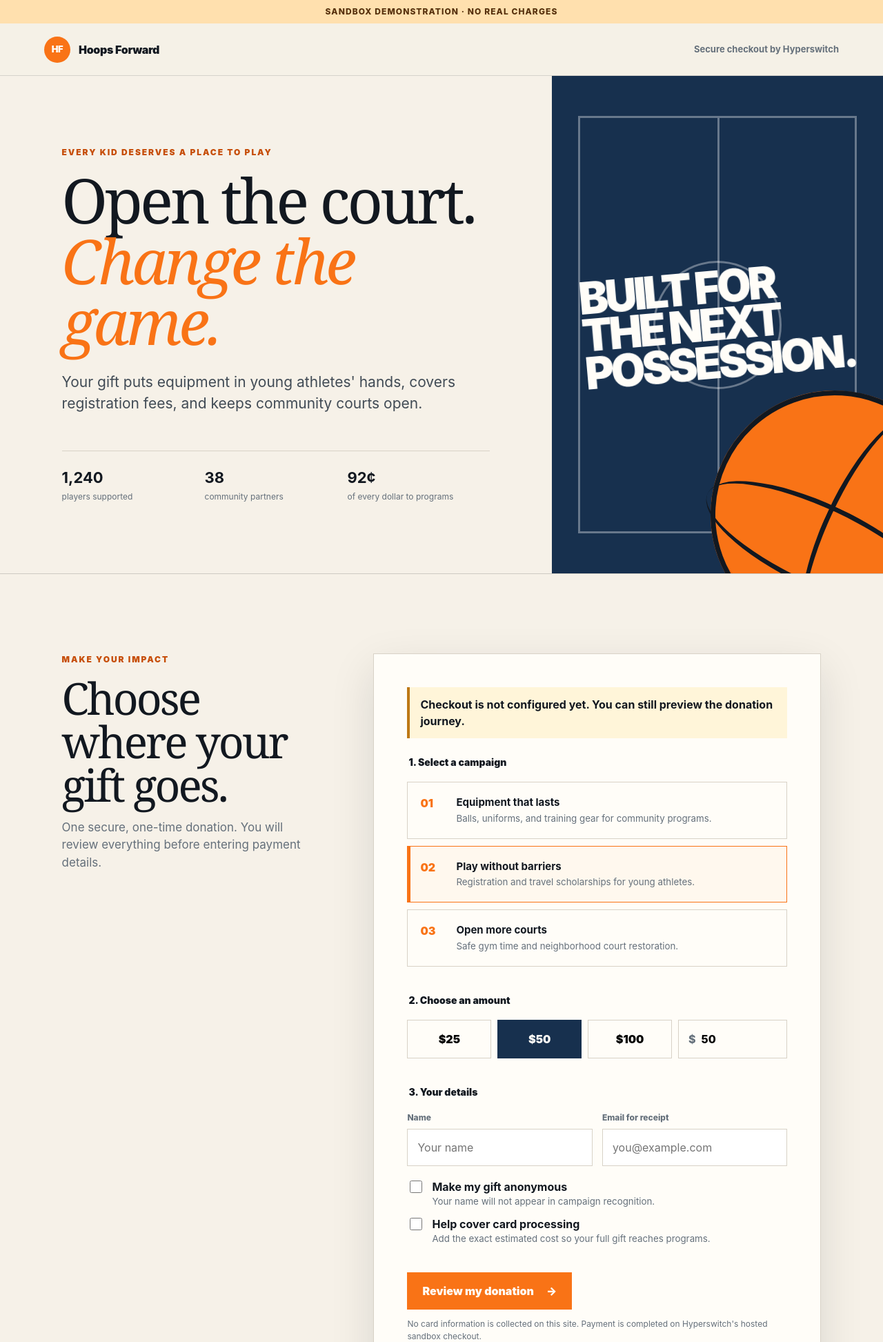
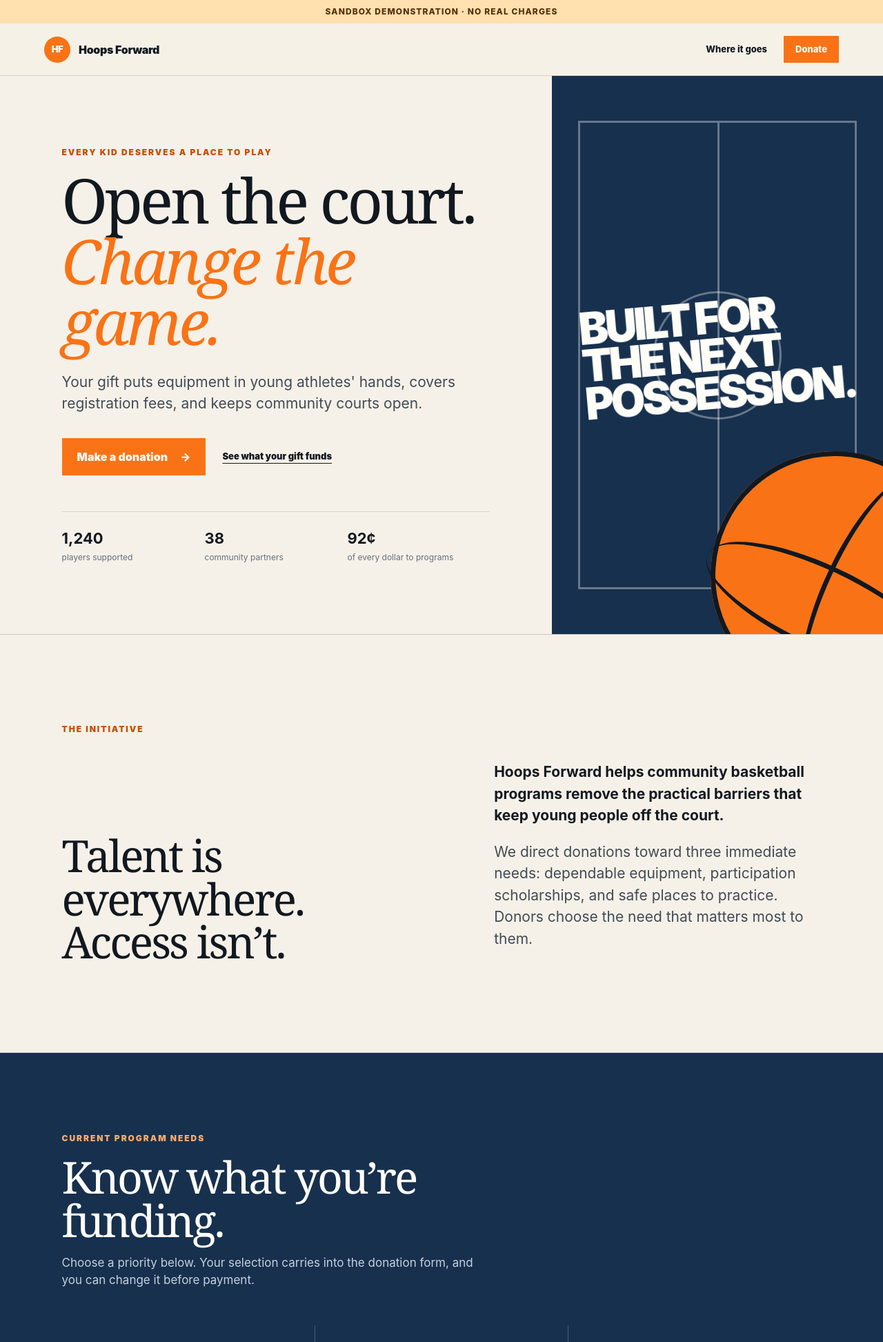
Before and after one commit to archisdhar8/juspay-hoops-forward, a FastAPI app: page / in a window 1280 px wide. Shown: the top 1945 px of the page at 69% size. Run offline with FastAPI, Linux system fonts and the light colour scheme.

Commit message:
Expand donation initiative homepage

```diff
--- a/models/donation.py
+++ b/models/donation.py
@@ -10,16 +10,22 @@ CAMPAIGNS = {
         "name": "Equipment that lasts",
         "short_name": "Equipment",
         "description": "Balls, uniforms, and training gear for community programs.",
+        "need": "$25 equips one player",
+        "impact": "Replace worn basketballs, provide reversible jerseys, and stock shared training gear.",
     },
     "scholarships": {
         "name": "Play without barriers",
         "short_name": "Scholarships",
         "description": "Registration and travel scholarships for young athletes.",
+        "need": "$75 funds a registration scholarship",
+        "impact": "Help families cover league fees and transportation so cost never decides who plays.",
     },
     "court-access": {
         "name": "Open more courts",
         "short_name": "Court access",
         "description": "Safe gym time and neighborhood court restoration.",
+        "need": "$150 opens a court for one session",
+        "impact": "Pay for supervised gym time, lighting, cleanup, and repairs in underserved neighborhoods.",
     },
 }
 
--- a/static/app.js
+++ b/static/app.js
@@ -1,5 +1,8 @@
 const amountInput = document.querySelector("#amount");
 const amountButtons = document.querySelectorAll("[data-amount]");
+const campaignLinks = document.querySelectorAll("[data-select-campaign]");
+const anonymousInput = document.querySelector("#anonymous");
+const donorNameInput = document.querySelector("#donor-name");
 
 if (amountInput && amountButtons.length) {
   amountButtons.forEach((button) => {
@@ -16,3 +19,24 @@ if (amountInput && amountButtons.length) {
     });
   });
 }
+
+campaignLinks.forEach((link) => {
+  link.addEventListener("click", () => {
+    const campaignInput = document.querySelector(
+      `input[name="campaign_id"][value="${link.dataset.selectCampaign}"]`
+    );
+    if (campaignInput) campaignInput.checked = true;
+  });
+});
+
+if (anonymousInput && donorNameInput) {
+  const syncDonorName = () => {
+    donorNameInput.required = !anonymousInput.checked;
+    donorNameInput.disabled = anonymousInput.checked;
+    donorNameInput.placeholder = anonymousInput.checked
+      ? "Hidden for anonymous gift"
+      : "Your full name";
+  };
+  anonymousInput.addEventListener("change", syncDonorName);
+  syncDonorName();
+}
--- a/static/styles.css
+++ b/static/styles.css
@@ -46,6 +46,10 @@ a { color: inherit; }
   background: rgba(246, 241, 232, .92);
 }
 .brand { display: flex; align-items: center; gap: 12px; text-decoration: none; font-weight: 900; letter-spacing: -.02em; }
+.header-actions { display: flex; align-items: center; gap: 24px; font-size: 13px; font-weight: 800; }
+.header-actions a { text-decoration: none; }
+.header-actions > a:first-child:hover { color: var(--orange-dark); }
+.header-donate { padding: 10px 17px; color: var(--white); background: var(--orange); }
 .brand-mark, .receipt-icon {
   width: 38px;
   height: 38px;
@@ -76,6 +80,8 @@ h1 { font-size: clamp(48px, 7vw, 92px); }
 h1 em { color: var(--orange); font-weight: 500; }
 h2 { font-size: clamp(38px, 5vw, 64px); }
 .hero-lede, .page-lede { max-width: 660px; margin: 28px 0 0; color: #414b55; font-size: clamp(17px, 2vw, 21px); }
+.hero-actions { margin-top: 34px; display: flex; flex-wrap: wrap; align-items: center; gap: 24px; }
+.text-link { font-size: 13px; font-weight: 900; text-underline-offset: 5px; }
 .impact-strip { max-width: 720px; margin-top: 52px; display: grid; grid-template-columns: repeat(3, 1fr); border-top: 1px solid var(--line); padding-top: 22px; }
 .impact-strip div { display: flex; flex-direction: column; gap: 2px; }
 .impact-strip strong { font-size: 22px; }
@@ -90,6 +96,23 @@ h2 { font-size: clamp(38px, 5vw, 64px); }
 .ball::before, .ball::after, .ball span { content: ""; position: absolute; inset: 0; border: 7px solid var(--ink); border-radius: 50%; }
 .ball::before { left: 47%; width: 30%; border-top: 0; border-bottom: 0; }
 .ball::after { top: 47%; height: 30%; border-left: 0; border-right: 0; }
+
+.mission-section { padding: clamp(80px, 10vw, 150px) clamp(20px, 7vw, 110px); border-bottom: 1px solid var(--line); }
+.mission-copy { display: grid; grid-template-columns: 1.05fr .95fr; gap: clamp(45px, 8vw, 130px); align-items: end; }
+.mission-copy > div { max-width: 620px; color: #414b55; font-size: clamp(17px, 1.7vw, 21px); }
+.mission-copy > div p:first-child { color: var(--ink); font-weight: 750; }
+
+.needs-section { padding: clamp(75px, 9vw, 125px) clamp(20px, 7vw, 110px); color: var(--white); background: var(--navy); }
+.needs-heading { max-width: 720px; margin-bottom: 52px; }
+.needs-heading .eyebrow { color: #ffab6d; }
+.needs-heading > p:last-child { max-width: 620px; color: #c5d1dd; font-size: 17px; }
+.needs-grid { display: grid; grid-template-columns: repeat(3, 1fr); gap: 1px; background: rgba(255, 255, 255, .22); }
+.need-card { min-height: 360px; padding: clamp(24px, 3vw, 40px); display: flex; flex-direction: column; background: var(--navy); }
+.need-number { color: #ffab6d; font-size: 12px; font-weight: 900; letter-spacing: .12em; }
+.need-label { margin: 48px 0 10px; color: var(--blue); font-size: 12px; font-weight: 900; letter-spacing: .08em; text-transform: uppercase; }
+.need-card h3 { margin: 0; font-family: Georgia, "Times New Roman", serif; font-size: clamp(28px, 3vw, 42px); font-weight: 500; line-height: 1; letter-spacing: -.04em; }
+.need-card > p:last-of-type { color: #c5d1dd; }
+.need-card a { margin-top: auto; color: #ffab6d; font-size: 13px; font-weight: 900; text-underline-offset: 5px; }
 
 .donation-section { padding: clamp(70px, 9vw, 130px) clamp(20px, 7vw, 110px); display: grid; grid-template-columns: minmax(260px, .7fr) minmax(520px, 1.3fr); gap: clamp(50px, 8vw, 120px); }
 .section-intro { position: sticky; top: 40px; align-self: start; }
@@ -124,6 +147,10 @@ legend { width: 100%; margin-bottom: 18px; font-size: 14px; font-weight: 900; }
 .check-option input { width: 18px; height: 18px; accent-color: var(--orange); }
 .check-option span { display: flex; flex-direction: column; }
 .check-option small { color: var(--muted); }
+.compact-check { padding: 9px 0; }
+.compact-check strong { font-size: 13px; }
+.compact-check small { font-size: 11px; }
+.field-grid input:disabled { color: var(--muted); background: #eeeae2; }
 
 .primary-button, .secondary-button { display: inline-flex; align-items: center; justify-content: space-between; gap: 18px; min-height: 54px; padding: 0 22px; border: 0; text-decoration: none; font-weight: 900; cursor: pointer; }
 .primary-button { color: var(--white); background: var(--orange); }
@@ -173,12 +200,15 @@ legend { width: 100%; margin-bottom: 18px; font-size: 14px; font-weight: 900; }
   .hero { grid-template-columns: 1fr; }
   .hero-art { min-height: 380px; }
   .donation-section { grid-template-columns: 1fr; }
+  .mission-copy { grid-template-columns: 1fr; }
+  .needs-grid { grid-template-columns: 1fr; }
+  .need-card { min-height: 310px; }
   .section-intro { position: static; }
   .review-layout { grid-template-columns: 1fr; }
   .back-link { margin-bottom: 40px; }
 }
 @media (max-width: 620px) {
-  .secure-label { display: none; }
+  .header-actions > a:first-child { display: none; }
   .hero-copy { padding-block: 70px; }
   .impact-strip { gap: 16px; }
   .impact-strip strong { font-size: 18px; }
--- a/templates/base.html
+++ b/templates/base.html
@@ -17,7 +17,10 @@
         <span class="brand-mark" aria-hidden="true">HF</span>
         <span>Hoops Forward</span>
       </a>
-      <span class="secure-label">Secure checkout by Hyperswitch</span>
+      <nav class="header-actions" aria-label="Primary navigation">
+        <a href="/#needs">Where it goes</a>
+        <a class="header-donate" href="/#donate">Donate</a>
+      </nav>
     </header>
     <main>{% block content %}{% endblock %}</main>
     <footer class="site-footer">
--- a/templates/index.html
+++ b/templates/index.html
@@ -6,6 +6,10 @@
     <p class="eyebrow">Every kid deserves a place to play</p>
     <h1>Open the court.<br><em>Change the game.</em></h1>
     <p class="hero-lede">Your gift puts equipment in young athletes' hands, covers registration fees, and keeps community courts open.</p>
+    <div class="hero-actions">
+      <a class="primary-button" href="#donate">Make a donation <span aria-hidden="true">→</span></a>
+      <a class="text-link" href="#needs">See what your gift funds</a>
+    </div>
     <div class="impact-strip" aria-label="Campaign impact">
       <div><strong>1,240</strong><span>players supported</span></div>
       <div><strong>38</strong><span>community partners</span></div>
@@ -16,6 +20,36 @@
     <div class="court-lines"></div>
     <div class="ball"><span></span></div>
     <p>Built for<br>the next<br>possession.</p>
+  </div>
+</section>
+
+<section class="mission-section" aria-labelledby="mission-title">
+  <p class="eyebrow">The initiative</p>
+  <div class="mission-copy">
+    <h2 id="mission-title">Talent is everywhere.<br>Access isn’t.</h2>
+    <div>
+      <p>Hoops Forward helps community basketball programs remove the practical barriers that keep young people off the court.</p>
+      <p>We direct donations toward three immediate needs: dependable equipment, participation scholarships, and safe places to practice. Donors choose the need that matters most to them.</p>
+    </div>
+  </div>
+</section>
+
+<section class="needs-section" id="needs" aria-labelledby="needs-title">
+  <div class="needs-heading">
+    <p class="eyebrow">Current program needs</p>
+    <h2 id="needs-title">Know what you’re funding.</h2>
+    <p>Choose a priority below. Your selection carries into the donation form, and you can change it before payment.</p>
+  </div>
+  <div class="needs-grid">
+    {% for campaign_id, campaign in campaigns.items() %}
+    <article class="need-card">
+      <span class="need-number">0{{ loop.index }}</span>
+      <p class="need-label">{{ campaign.need }}</p>
+      <h3>{{ campaign.name }}</h3>
+      <p>{{ campaign.impact }}</p>
+      <a href="#donate" data-select-campaign="{{ campaign_id }}">Fund this need <span aria-hidden="true">→</span></a>
+    </article>
+    {% endfor %}
   </div>
 </section>
 
@@ -63,8 +97,8 @@
       <legend>3. Your details</legend>
       <div class="field-grid">
         <label>
-          <span>Name</span>
-          <input type="text" name="donor_name" maxlength="80" autocomplete="name" value="{{ form.donor_name if form else '' }}" placeholder="Your name">
+          <span>Full name</span>
+          <input id="donor-name" type="text" name="donor_name" maxlength="80" autocomplete="name" value="{{ form.donor_name if form else '' }}" placeholder="Your full name">
         </label>
         <label>
           <span>Email for receipt</span>
@@ -72,9 +106,9 @@
         </label>
       </div>
       <div class="check-row">
-        <label class="check-option">
-          <input type="checkbox" name="anonymous" {% if form and form.anonymous %}checked{% endif %}>
-          <span><strong>Make my gift anonymous</strong><small>Your name will not appear in campaign recognition.</small></span>
+        <label class="check-option compact-check">
+          <input id="anonymous" type="checkbox" name="anonymous" {% if form and form.anonymous %}checked{% endif %}>
+          <span><strong>Donate anonymously</strong><small>Your name won’t appear in donor recognition. We still collect an email for payment follow-up.</small></span>
         </label>
         <label class="check-option">
           <input type="checkbox" name="cover_fees" {% if form and form.cover_fees %}checked{% endif %}>
@@ -84,7 +118,7 @@
     </fieldset>
 
     <button class="primary-button" type="submit">Review my donation <span aria-hidden="true">→</span></button>
-    <p class="fine-print">No card information is collected on this site. Payment is completed on Hyperswitch's hosted sandbox checkout.</p>
+    <p class="fine-print">Your donation identity is collected here. Any cardholder and card information is collected securely on Hyperswitch’s hosted sandbox checkout—not by Hoops Forward.</p>
   </form>
 </section>
 {% endblock %}
```
Also changed, not shown: tests/test_app.py (+3 -0 lines).
